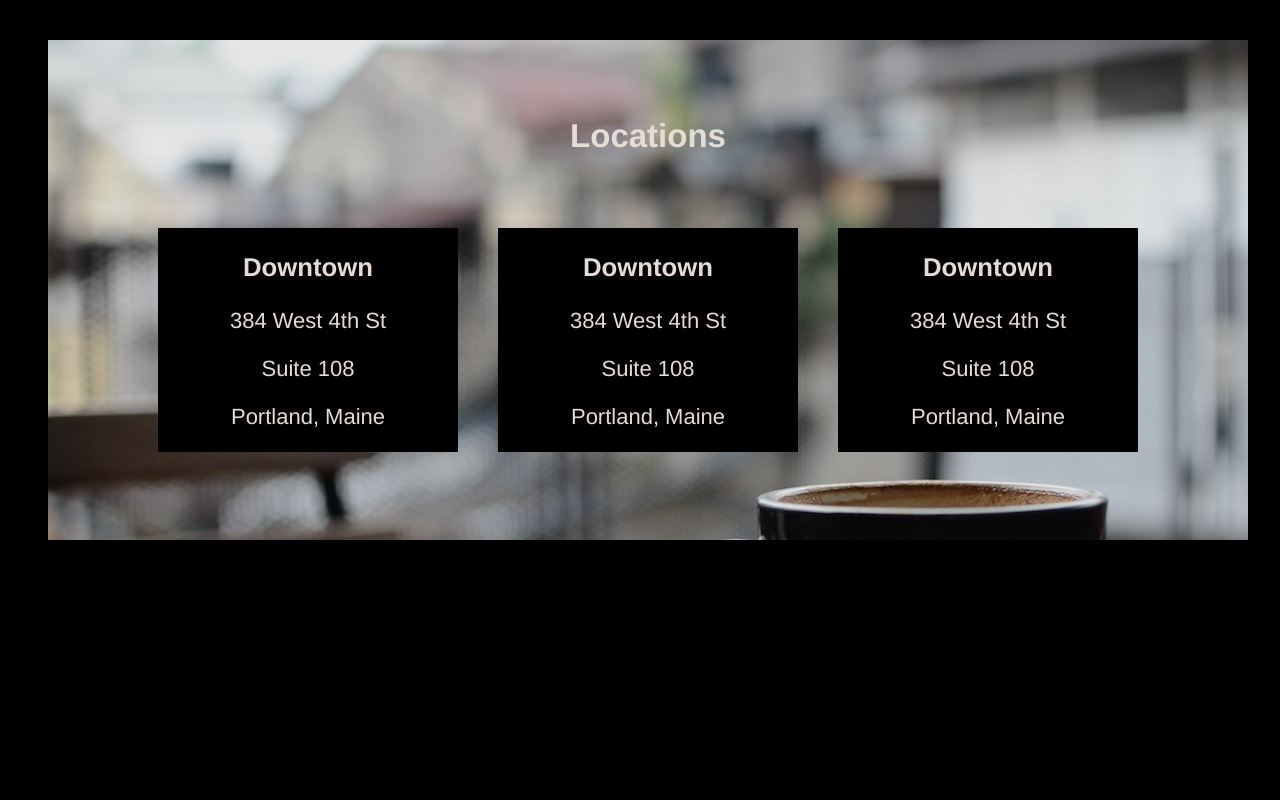
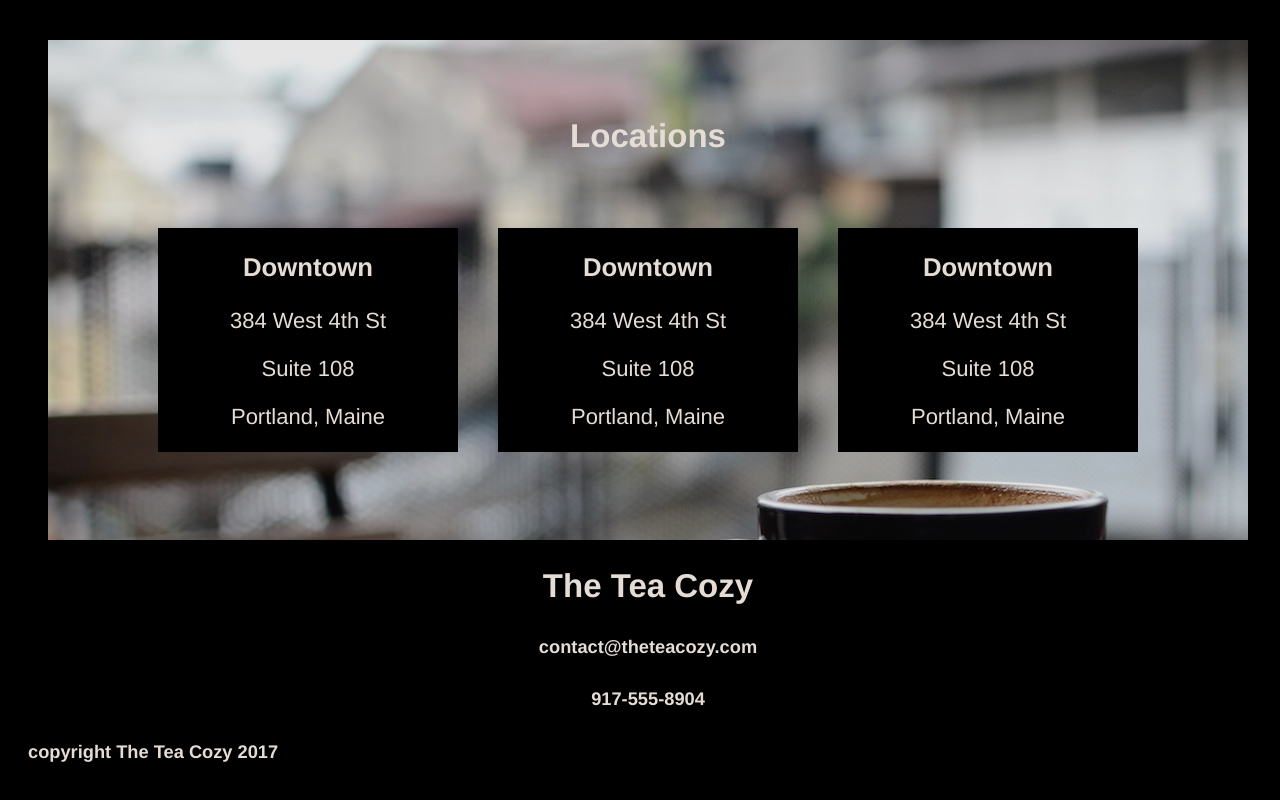
Before and after one commit to itstomdesign/Tea-Cozy, a plain HTML site: page index.html in a window 1280 px wide. Shown: the part 1638-2438 px from the top of the page. Drawn offline with Linux system fonts and the light colour scheme.

Commit message:
{Site roughly finished, plenty of faults but otherwise functional}

```diff
--- a/index.html
+++ b/index.html
@@ -96,7 +96,14 @@
 <!--Footer-->
 
 <footer>
-
+<div class="footer text">
+    <h2>The Tea Cozy</h2>
+    <h5>contact@theteacozy.com</h5>
+    <h5>917-555-8904</h5>
+</div>
+<div class="footer copyright">
+    <h5>copyright The Tea Cozy 2017</h5>
+</div>
 </footer>
 
 </body>
--- a/style.css
+++ b/style.css
@@ -139,6 +139,15 @@ header .navigation {
 /* Footer */
 
 footer {
-    height: 300px;
+    height: 250px;
     background-color: black;
 }
+
+footer .text {
+    justify-content: center;
+    text-align: center;
+}
+
+footer .copyright {
+   padding-left: 20px;
+}
```
